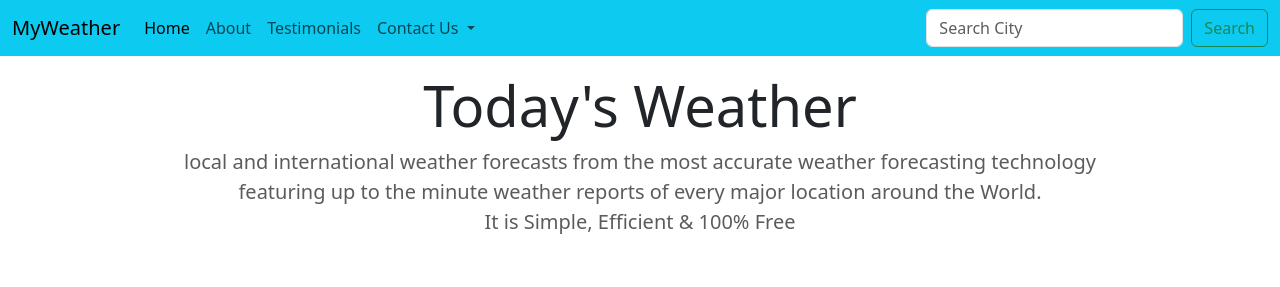
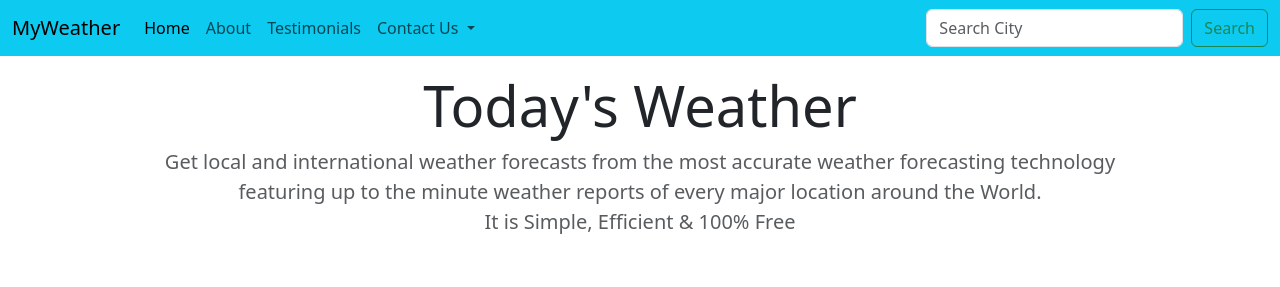
Before and after one commit to niharn22/MyWeather, a plain HTML site: page index.html in a window 1280 px wide. Shown: the top 287 px of the page. Drawn offline with nearby package versions, Linux system fonts and the light colour scheme; no server answers.

Commit message:
Update index.html

```diff
--- a/index.html
+++ b/index.html
@@ -47,7 +47,7 @@
       <div class="header">
         <div class="pricing-header p-3 pb-md-4 mx-auto text-center">
             <h1 class="display-4 fw-normal">Today's Weather</h1>
-            <p class="fs-5 text-muted">local and international weather forecasts from the most accurate weather forecasting technology<br>featuring up to the minute weather reports of every major location around the World.<br>It is Simple, Efficient & 100% Free</p>
+            <p class="fs-5 text-muted">Get local and international weather forecasts from the most accurate weather forecasting technology<br>featuring up to the minute weather reports of every major location around the World.<br>It is Simple, Efficient & 100% Free</p>
           </div>
       </div>
       <!--------------------------------------------------------------------------------------------------------------------------------------->
```
